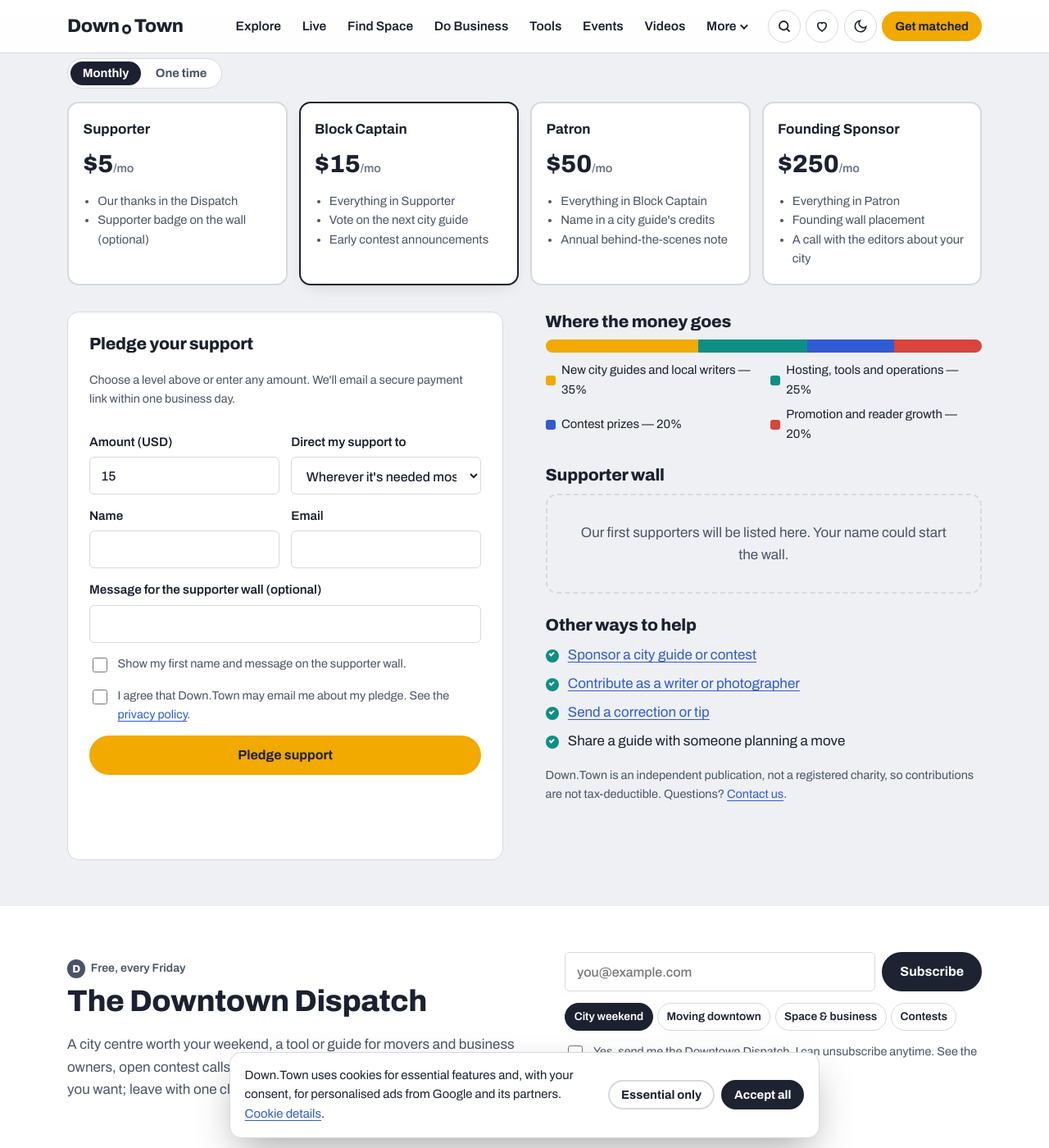
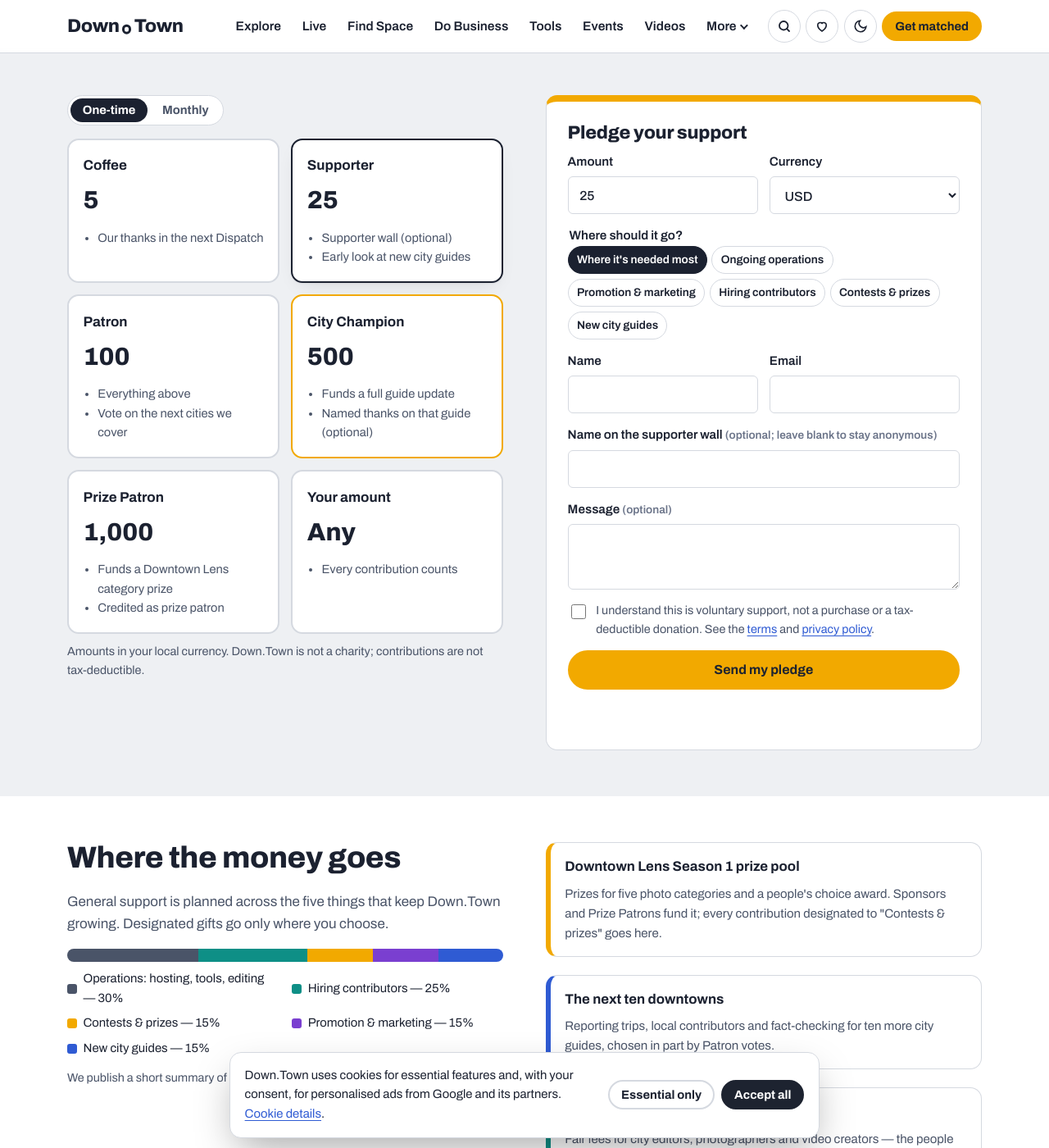
Before and after one commit to WEBWORKSA1/down-town, a Jekyll site: the page built from support.html, in a window 1280 px wide and 1400 px high, scrolled down 491 px. Shown: the whole window at 82% size. Built offline with Jekyll 4.4.1, drawn with Linux system fonts in a browser that asks for light colours; some of the changed text lies outside the part shown.

Commit message:
v2 site: batch 6 part 5
Co-Authored-By: Claude Opus 5.5 <noreply@anthropic.com>
Claude-Session: https://claude.ai/code/session_01CLEd6AmsnPjGpX3NEy1gvr

```diff
--- a/support.html
+++ b/support.html
@@ -1,46 +1,95 @@
 ---
-layout: "default"
-title: "Support Down.Town: Fund Independent Downtown Guides"
-description: "Support new city guides, local contributors, contest prizes and free tools with a monthly or one-time contribution."
-root: ""
-canon: "support.html"
-section: "support"
+layout: default
+title: "Support Down.Town: Fund Independent Downtown Guides, Contests and Talent"
+description: "Back independent city-centre journalism. Give once or monthly, choose where it goes — operations, promotion, new contributors, contests and prizes — and see how we use it."
+section: support
+updated: "2026-10-29"
+faq:
+  - q: "Is my contribution tax-deductible?"
+    a: "No. Down.Town is an independent publisher, not a registered charity, so contributions are not tax-deductible. They are voluntary support, not payment for goods or services."
+  - q: "How do I pay?"
+    a: "Where an instant payment button appears on this page, you can pay right away through that provider's secure checkout. Otherwise send the pledge form and we'll email you a secure payment link — we never ask for card details by email or in a form."
+  - q: "Can I cancel a monthly contribution?"
+    a: "Yes, at any time, through the payment provider's receipt or by contacting us. There is no minimum term."
+  - q: "Can my business support Down.Town?"
+    a: "Yes. Businesses usually prefer a labelled sponsorship — a City Partner slot, a contest category or the Friday Dispatch. See advertise and sponsor."
+  - q: "Do supporters influence coverage?"
+    a: "No. Supporters, sponsors and partners never buy editorial coverage, scores or rankings. Read our editorial policy."
 ---
-{% raw %}
-<header class="page-head"><div class="wrap">
- <nav class="crumbs" aria-label="Breadcrumb"><a href="index.html">Home</a> / <span aria-current="page">Support Down.Town</span></nav><script type="application/ld+json">{"@context": "https://schema.org", "@type": "BreadcrumbList", "itemListElement": [{"@type": "ListItem", "position": 1, "name": "Home", "item": "https://down.town/"}, {"@type": "ListItem", "position": 2, "name": "Support Down.Town"}]}</script>
- <h1>Keep Down.Town independent</h1>
- <p class="lede">Reader support pays for new city guides, local writers and photographers, contest prizes and the tools everyone uses for free. Every amount helps; monthly support helps most.</p>
+<header class="page-head line-strip line-d"><div class="wrap">
+ {% include crumbs.html label="Support us" %}
+ <span class="tag"><span class="bullet d" aria-hidden="true">D</span> Reader support</span>
+ <h1 style="margin-top:.6rem">Keep Down.Town independent</h1>
+ <p class="lede">Every guide is free to read. Reader support pays for the reporting, the new cities, the contributors we hire and the prizes in our contests — and keeps us from chasing clicks.</p>
 </div></header>
-<section class="sec tight"><div class="wrap">
- <div class="toggle" data-target="freq" role="group" aria-label="Frequency"><button type="button" data-value="monthly" aria-pressed="true">Monthly</button><button type="button" data-value="one-time" aria-pressed="false">One time</button></div>
- <div class="tiers" style="margin-top:1rem"><button type="button" class="tier" data-amount="5" data-name="Supporter" aria-pressed="false"><span class="nm">Supporter</span><span class="amt">$5<small data-per>/mo</small></span><ul><li>Our thanks in the Dispatch</li><li>Supporter badge on the wall (optional)</li></ul></button><button type="button" class="tier" data-amount="15" data-name="Block Captain" aria-pressed="true"><span class="nm">Block Captain</span><span class="amt">$15<small data-per>/mo</small></span><ul><li>Everything in Supporter</li><li>Vote on the next city guide</li><li>Early contest announcements</li></ul></button><button type="button" class="tier" data-amount="50" data-name="Patron" aria-pressed="false"><span class="nm">Patron</span><span class="amt">$50<small data-per>/mo</small></span><ul><li>Everything in Block Captain</li><li>Name in a city guide's credits</li><li>Annual behind-the-scenes note</li></ul></button><button type="button" class="tier" data-amount="250" data-name="Founding Sponsor" aria-pressed="false"><span class="nm">Founding Sponsor</span><span class="amt">$250<small data-per>/mo</small></span><ul><li>Everything in Patron</li><li>Founding wall placement</li><li>A call with the editors about your city</li></ul></button></div>
- <div class="split" style="margin-top:2rem">
-  <form class="card form" data-form="Support pledge" data-redirect="thank-you.html">
-   <h3>Pledge your support</h3>
-   <p class="small muted">Choose a level above or enter any amount. We'll email a secure payment link within one business day.</p>
-   <input type="hidden" name="frequency" id="freq" value="monthly"><input type="hidden" name="level" id="level" value="Block Captain">
-   <div class="row"><div class="field"><label for="amount">Amount (USD)</label><input id="amount" name="amount" type="number" min="1" value="15" required></div>
-   <div class="field"><label for="sp-dir">Direct my support to</label><select id="sp-dir" name="direct_to"><option>Wherever it's needed most</option><option>A specific city guide</option><option>Contest prize pool</option><option>Hiring local writers</option><option>Promotion and marketing</option></select></div></div>
-   <div class="row"><div class="field"><label for="sp-name">Name</label><input id="sp-name" name="name" required autocomplete="name"></div>
-   <div class="field"><label for="sp-email">Email</label><input id="sp-email" name="email" type="email" required autocomplete="email"></div></div>
-   <div class="field"><label for="sp-msg">Message for the supporter wall (optional)</label><input id="sp-msg" name="message" maxlength="140"></div>
-   <label class="check"><input type="checkbox" name="public_wall" value="Yes, show my first name"><span>Show my first name and message on the supporter wall.</span></label>
-   <label class="check"><input type="checkbox" name="consent" value="Agreed" required> <span>I agree that Down.Town may email me about my pledge. See the <a href="privacy.html">privacy policy</a>.</span></label><div class="hp" aria-hidden="true"><label>Leave this empty<input type="text" name="_hp" tabindex="-1" autocomplete="off"></label></div>
-   <button class="btn amber" type="submit">Pledge support</button><p class="form-status" role="status" aria-live="polite"></p>
-   <div id="pay-links" class="share"></div>
-   <p id="pay-note" class="small muted" hidden>Prefer to pay now? Use one of the secure checkout links above.</p>
-  </form>
-  <div>
-   <h3>Where the money goes</h3>
-   <div class="alloc" role="img" aria-label="Planned allocation of reader support"><i style="width:35%;background:var(--amber)" title="New city guides and local writers: 35%"></i><i style="width:25%;background:var(--teal)" title="Hosting, tools and operations: 25%"></i><i style="width:20%;background:var(--cobalt)" title="Contest prizes: 20%"></i><i style="width:20%;background:var(--red)" title="Promotion and reader growth: 20%"></i></div>
-   <div class="alloc-legend"><span><i style="background:var(--amber)"></i>New city guides and local writers — 35%</span><span><i style="background:var(--teal)"></i>Hosting, tools and operations — 25%</span><span><i style="background:var(--cobalt)"></i>Contest prizes — 20%</span><span><i style="background:var(--red)"></i>Promotion and reader growth — 20%</span></div>
-   <h3 style="margin-top:1.6rem">Supporter wall</h3>
-   <div class="empty">Our first supporters will be listed here. Your name could start the wall.</div>
-   <h3 style="margin-top:1.6rem">Other ways to help</h3>
-   <ul class="list-check"><li><a href="advertise.html">Sponsor a city guide or contest</a></li><li><a href="careers.html">Contribute as a writer or photographer</a></li><li><a href="contact.html?topic=Correction">Send a correction or tip</a></li><li>Share a guide with someone planning a move</li></ul>
-   <p class="small muted" style="margin-top:1rem">Down.Town is an independent publication, not a registered charity, so contributions are not tax-deductible. Questions? <a href="contact.html?topic=Support">Contact us</a>.</p>
+
+<section class="sec tight"><div class="wrap split">
+ <div>
+  <div class="toggle" data-target="frequency" role="group" aria-label="Frequency"><button type="button" data-value="one-time" aria-pressed="true">One-time</button><button type="button" data-value="monthly" aria-pressed="false">Monthly</button></div>
+  <div class="tiers" style="margin-top:1rem;grid-template-columns:repeat(2,minmax(0,1fr))">
+   <button class="tier" type="button" data-amount="5" data-name="Coffee" aria-pressed="false"><span class="nm">Coffee</span><span class="amt">5<small data-per></small></span><ul><li>Our thanks in the next Dispatch</li></ul></button>
+   <button class="tier" type="button" data-amount="25" data-name="Supporter" aria-pressed="true"><span class="nm">Supporter</span><span class="amt">25<small data-per></small></span><ul><li>Supporter wall (optional)</li><li>Early look at new city guides</li></ul></button>
+   <button class="tier" type="button" data-amount="100" data-name="Patron" aria-pressed="false"><span class="nm">Patron</span><span class="amt">100<small data-per></small></span><ul><li>Everything above</li><li>Vote on the next cities we cover</li></ul></button>
+   <button class="tier feature" type="button" data-amount="500" data-name="City Champion" aria-pressed="false"><span class="nm">City Champion</span><span class="amt">500<small data-per></small></span><ul><li>Funds a full guide update</li><li>Named thanks on that guide (optional)</li></ul></button>
+   <button class="tier" type="button" data-amount="1000" data-name="Prize Patron" aria-pressed="false"><span class="nm">Prize Patron</span><span class="amt">1,000<small data-per></small></span><ul><li>Funds a Downtown Lens category prize</li><li>Credited as prize patron</li></ul></button>
+   <button class="tier" type="button" data-amount="" data-name="Custom" aria-pressed="false"><span class="nm">Your amount</span><span class="amt">Any</span><ul><li>Every contribution counts</li></ul></button>
+  </div>
+  <p class="small muted" style="margin-top:.6rem">Amounts in your local currency. Down.Town is not a charity; contributions are not tax-deductible.</p>
+ </div>
+ <div>
+  <div class="card" style="border-top:8px solid var(--amber)">
+   <h2 style="font-size:1.4rem">Pledge your support</h2>
+   <div id="pay-note" hidden><p class="small muted">Pay now through a secure checkout:</p><div class="share" id="pay-links"></div><p class="small muted" style="margin-top:.8rem">Or send a pledge and we'll email you a secure link.</p></div>
+   <form class="form" data-form="Support pledge" data-ok="Thank you! We'll email a secure payment link within one business day.">
+    <input type="hidden" id="frequency" name="frequency" value="one-time">
+    <input type="hidden" id="level" name="level" value="Supporter">
+    <div class="row"><div class="field"><label for="amount">Amount</label><input id="amount" name="amount" type="number" min="1" step="1" value="25" required></div>
+    <div class="field"><label for="sp-cur">Currency</label><select id="sp-cur" name="currency"><option>USD</option><option>CAD</option><option>EUR</option><option>GBP</option><option>AUD</option><option>INR</option><option>Other</option></select></div></div>
+    <fieldset class="field"><legend>Where should it go?</legend><div class="opts small-opts">
+     <label class="opt"><input type="radio" name="designation" value="Where it's needed most" checked><span>Where it's needed most</span></label>
+     <label class="opt"><input type="radio" name="designation" value="Ongoing operations"><span>Ongoing operations</span></label>
+     <label class="opt"><input type="radio" name="designation" value="Promotion and marketing"><span>Promotion &amp; marketing</span></label>
+     <label class="opt"><input type="radio" name="designation" value="Hiring talent"><span>Hiring contributors</span></label>
+     <label class="opt"><input type="radio" name="designation" value="Contests and prizes"><span>Contests &amp; prizes</span></label>
+     <label class="opt"><input type="radio" name="designation" value="New city guides"><span>New city guides</span></label>
+    </div></fieldset>
+    <div class="row"><div class="field"><label for="sp-name">Name</label><input id="sp-name" name="name" type="text" autocomplete="name" required></div>
+    <div class="field"><label for="sp-email">Email</label><input id="sp-email" name="email" type="email" autocomplete="email" required></div></div>
+    <div class="field"><label for="sp-wall">Name on the supporter wall <span class="hint">(optional; leave blank to stay anonymous)</span></label><input id="sp-wall" name="wall_name" type="text"></div>
+    <div class="field"><label for="sp-msg">Message <span class="hint">(optional)</span></label><textarea id="sp-msg" name="message" maxlength="400" style="min-height:80px"></textarea></div>
+    <label class="check"><input type="checkbox" name="consent" value="Agreed" required> <span>I understand this is voluntary support, not a purchase or a tax-deductible donation. See the <a href="/terms.html">terms</a> and <a href="/privacy.html">privacy policy</a>.</span></label>
+    <div class="hp" aria-hidden="true"><input type="text" name="_hp" tabindex="-1" autocomplete="off"></div>
+    <button class="btn amber block" type="submit">Send my pledge</button>
+    <p class="form-status" role="status" aria-live="polite"></p>
+   </form>
   </div>
  </div>
 </div></section>
-{% endraw %}
+
+<section class="sec tight alt"><div class="wrap split">
+ <div>
+  <h2>Where the money goes</h2>
+  <p class="muted">General support is planned across the five things that keep Down.Town growing. Designated gifts go only where you choose.</p>
+  <div class="alloc" role="img" aria-label="Planned allocation: operations 30%, contributors 25%, contests and prizes 15%, promotion 15%, new cities 15%"><i style="width:30%;background:var(--ink-2)"></i><i style="width:25%;background:var(--teal)"></i><i style="width:15%;background:var(--amber)"></i><i style="width:15%;background:var(--violet)"></i><i style="width:15%;background:var(--cobalt)"></i></div>
+  <div class="alloc-legend"><span><i style="background:var(--ink-2)"></i>Operations: hosting, tools, editing — 30%</span><span><i style="background:var(--teal)"></i>Hiring contributors — 25%</span><span><i style="background:var(--amber)"></i>Contests &amp; prizes — 15%</span><span><i style="background:var(--violet)"></i>Promotion &amp; marketing — 15%</span><span><i style="background:var(--cobalt)"></i>New city guides — 15%</span></div>
+  <p class="small muted" style="margin-top:.8rem">We publish a short summary of how support was used each year on this page.</p>
+ </div>
+ <div class="grid">
+  <div class="goal" style="--lc:var(--amber)"><b>Downtown Lens Season 1 prize pool</b><p>Prizes for five photo categories and a people's choice award. Sponsors and Prize Patrons fund it; every contribution designated to "Contests &amp; prizes" goes here.</p></div>
+  <div class="goal" style="--lc:var(--cobalt)"><b>The next ten downtowns</b><p>Reporting trips, local contributors and fact-checking for ten more city guides, chosen in part by Patron votes.</p></div>
+  <div class="goal" style="--lc:var(--teal)"><b>Contributor fund</b><p>Fair fees for city editors, photographers and video creators — the people who make each guide feel local.</p></div>
+ </div>
+</div></section>
+
+<section class="sec tight"><div class="wrap">
+ <div class="sec-head"><div><h2>Other ways to help</h2></div></div>
+ <div class="grid g4">
+  <div class="card"><h3 style="font-size:1.05rem">Share a guide</h3><p class="small muted">Send a city guide or tool to someone planning a move, a trip or an office search.</p></div>
+  <div class="card"><h3 style="font-size:1.05rem"><a href="/contact.html?topic=correction">Send a correction</a></h3><p class="small muted">Local knowledge keeps guides accurate. Tell us what has changed.</p></div>
+  <div class="card"><h3 style="font-size:1.05rem"><a href="/advertise.html">Sponsor</a></h3><p class="small muted">City Partner slots, contest categories and the Friday Dispatch, clearly labelled.</p></div>
+  <div class="card"><h3 style="font-size:1.05rem"><a href="/careers.html">Contribute</a></h3><p class="small muted">Write, photograph or film your downtown — paid per assignment.</p></div>
+ </div>
+ <h2 style="margin-top:2rem;font-size:1.4rem">Supporter wall</h2>
+ <p class="muted">Supporters who choose to be named are listed here once their contribution is received. It's a short list so far — your name could be first.</p>
+ {% include faq.html %}
+</div></section>
```
Also changed, not shown: space/lisbon.html (added, +46 -0 lines), space/washington-dc.html (added, +46 -0 lines), tools/downtown-match.html (+7 -11 lines).
